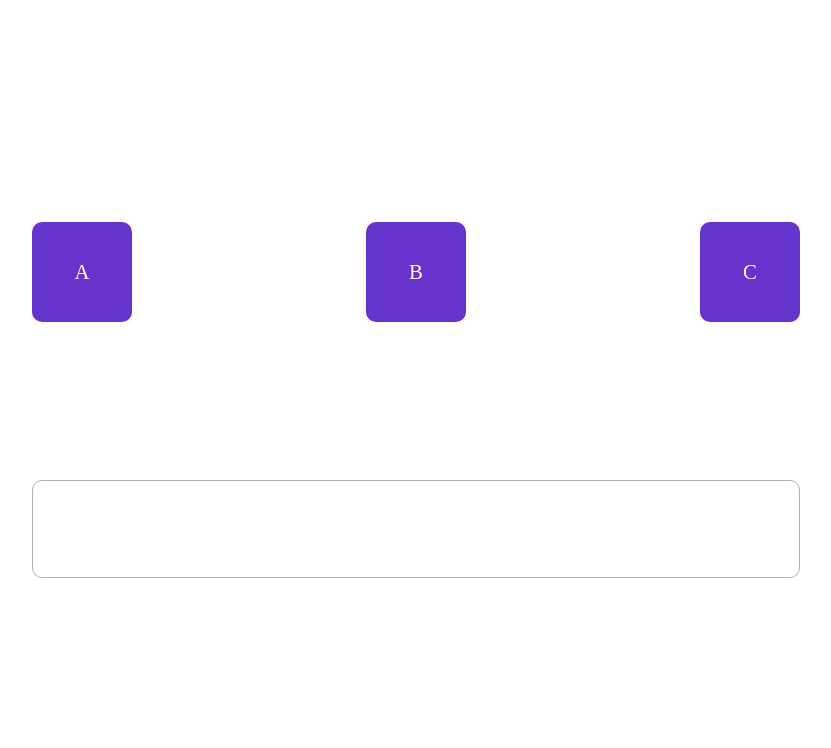
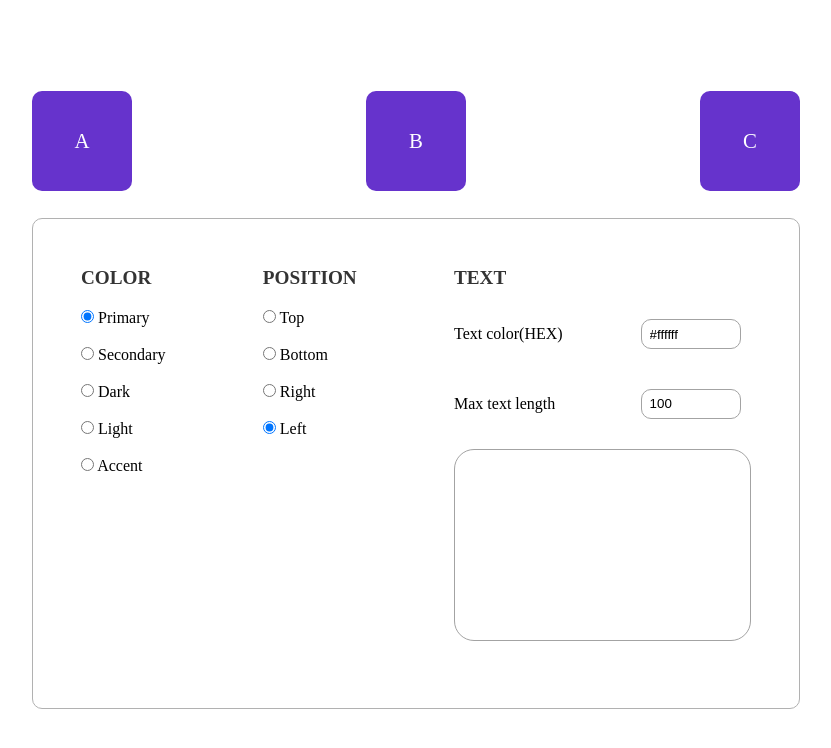
Before and after one commit to WolfOfProgramming/tooltipComponent, a plain HTML site: page index.html in a window 1280 px wide. Shown: the whole page, without its empty margins (224-1055 px from the left). Drawn offline with Linux system fonts and the light colour scheme; files that its build step writes are made by us from their sources.

Commit message:
Update index.html

```diff
--- a/index.html
+++ b/index.html
@@ -5,9 +5,9 @@
         <meta name="viewport" content="width=device-width, initial-scale=1.0">
         <meta http-equiv="X-UA-Compatible" content="ie=edge">
         <title>ToolTip Component</title>
-        <link rel="stylesheet" href="/styles.f43277d9.css">
-        <script defer="" src="/main.a5838760.js"></script>
-    <script src="/styles.f43277d9.js"></script></head>
+        <link rel="stylesheet" href="./dist/styles.f43277d9.css">
+        <script defer="" src="./dist/main.a5838760.js"></script>
+    <script src="./dist/styles.f43277d9.js"></script></head>
     <body>
         <div class="wrapper">
             <ul class="objects-list">
```
